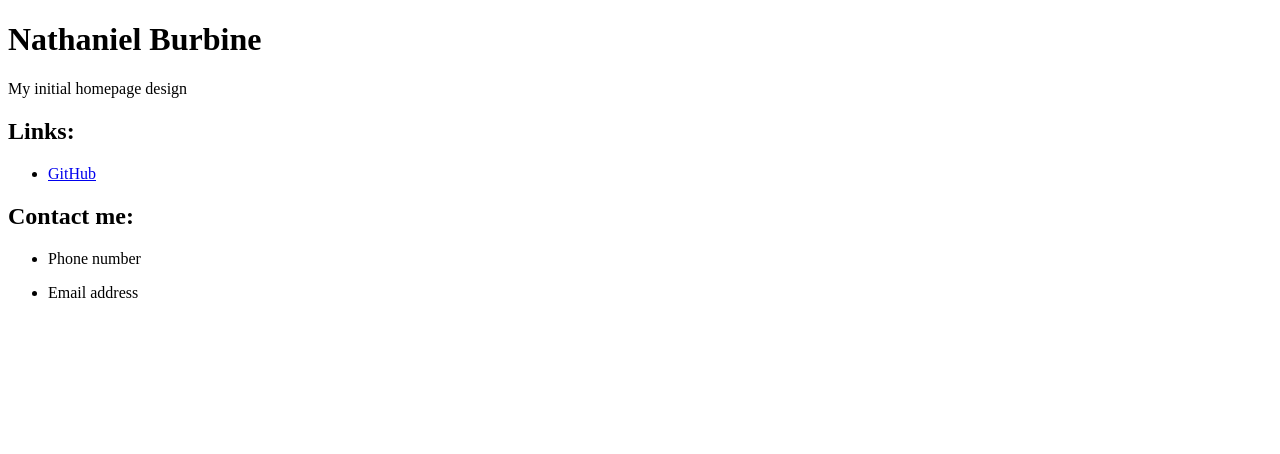
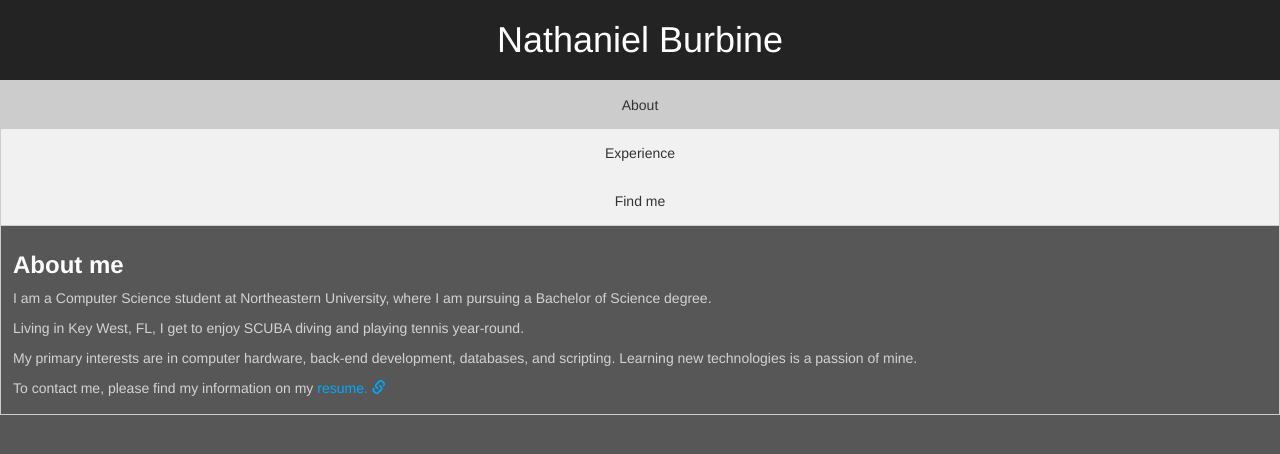
Before and after one commit to nburbine/nburbine.github.io, a plain HTML site: page index.html in a window 1280 px wide. Drawn offline with nearby package versions, Linux system fonts and the light colour scheme.

Commit message:
Website v1
Resume, GitHub links. Short description of myself and work experience.

```diff
--- a/index.html
+++ b/index.html
@@ -1,22 +1,74 @@
 <!DOCTYPE html>
 <html lang="en">
 <head>
+    <link rel="stylesheet" href="https://maxcdn.bootstrapcdn.com/bootstrap/3.3.7/css/bootstrap.min.css">
+    <link href="style.css" rel="stylesheet">
+    <script src="https://ajax.googleapis.com/ajax/libs/jquery/3.3.1/jquery.min.js"></script>
+    <script src="https://maxcdn.bootstrapcdn.com/bootstrap/3.3.7/js/bootstrap.min.js"></script>
+    <script src="tabs.js"></script>
     <meta charset="UTF-8">
+    <meta name="viewport" content="width=device-width, initial-scale=1">
     <title>Nathaniel Burbine</title>
 </head>
 <body>
-<h1>Nathaniel Burbine</h1>
-<p>My initial homepage design</p>
-<h2>Links:</h2>
+<div class="container-fluid" id="namebox">
+    <h1 class="text-center">Nathaniel Burbine</h1>
+</div>
+
+<div class="tab">
+    <button class="tablinks" onclick="openTab(event, 'About')" id="defaultTab">About</button>
+    <button class="tablinks" onclick="openTab(event, 'Work')">Experience</button>
+    <button class="tablinks" onclick="openTab(event, 'Find')">Find me</button>
+</div>
+
+<div id="About" class="tabcontent">
+    <h3><b>About me</b></h3>
+    <p>I am a Computer Science student at Northeastern University, where I am pursuing a Bachelor of Science degree.</p>
+    <p>Living in Key West, FL, I get to enjoy SCUBA diving and playing tennis year-round.</p>
+    <p>My primary interests are in computer hardware, back-end development, databases, and scripting.
+        Learning new technologies is a passion of mine.</p>
+    <p>To contact me, please find my information on my
+        <a href="https://drive.google.com/open?id=1XEVEiYdfT6mQth9p_OQoDT3PXQ2srZqJ" target="_blank">
+            resume.
+            <span class="glyphicon glyphicon-link"></span>
+        </a>
+    </p>
+</div>
+
+<div id="Work" class="tabcontent">
+    <h3><b>Work Experience</b></h3>
+    <p>During my time as a student I have had the opportunity to complete two temporary work experiences, each lasting
+        6-months.</p>
+    <p>My first was with the DevOps team at Dell EMC in Hopkinton, MA. I was assigned to create a monitoring solution
+        for test servers which exposed me to Docker and Nagios. I was able to rely on senior developers to verify my
+        design choices which taught me how to think like a software developer. I also got a taste of customer support
+        as I audited the support ticket backlog of DevOps team and followed up on open issues.</p>
+    <p>My next was with the IT department of the Monroe County School District where I was responsible for day-to-day
+        tech support of an elementary school of 550+ students and 50+ teachers/administrators. There, I was able to
+        refine my customer support skills through assisting users with varied technical and personal backgrounds.
+        I became adept at troubleshooting issues with Windows devices, printers, Chromebooks, and iPads.</p>
+</div>
+
+<div id="Find" class="tabcontent">
+    <h3><b>Links</b></h3>
     <ul>
         <li>
-		<a href="https://github.com/nburbine">GitHub</a>
+            <a href="https://drive.google.com/open?id=1XEVEiYdfT6mQth9p_OQoDT3PXQ2srZqJ" target="_blank">
+                My Resume
+                <span class="glyphicon glyphicon-link"></span>
+            </a>
+        </li>
+        <li>
+            <a href="https://github.com/nburbine" target="_blank">
+                My GitHub Profile
+                <span class="glyphicon glyphicon-link"></span>
+            </a>
         </li>
     </ul>
-<h2>Contact me:</h2>
-<ul>
-	<li><p>Phone number</p></li>
-	<li><p>Email address</p></li>
-</ul>
+</div>
+
+<script>
+    document.getElementById("defaultTab").click();
+</script>
 </body>
 </html>
--- /dev/null
+++ b/style.css
@@ -0,0 +1,66 @@
+body {
+    background-color: #575757;
+}
+
+#namebox {
+    background-color: #232323;
+}
+
+h1 {
+    color: white;
+    margin: auto;
+    padding: 20px;
+}
+
+h3 {
+    color: white;
+}
+
+p {
+    color: lightgrey;
+}
+
+li {
+    color: lightgrey;
+}
+
+a {
+    color: #00aaff;
+}
+
+/* Style the tab */
+.tab {
+    overflow: hidden;
+    border: 1px solid #ccc;
+    background-color: #f1f1f1;
+}
+
+/* Style the buttons that are used to open the tab content */
+.tab button {
+    background-color: inherit;
+    float: left;
+    width: 100%;
+    border: none;
+    outline: none;
+    cursor: pointer;
+    padding: 14px 16px;
+    transition: 0.3s;
+}
+
+/* Change background color of buttons on hover */
+.tab button:hover {
+    background-color: #ddd;
+}
+
+/* Create an active/current tablink class */
+.tab button.active {
+    background-color: #ccc;
+}
+
+/* Style the tab content */
+.tabcontent {
+    display: none;
+    padding: 6px 12px;
+    border: 1px solid #ccc;
+    border-top: none;
+}
--- /dev/null
+++ b/tabs.js
@@ -0,0 +1,16 @@
+function openTab(evt, cityName) {
+    var i, tabcontent, tablinks;
+
+    tabcontent = document.getElementsByClassName("tabcontent");
+    for (i = 0; i < tabcontent.length; i++) {
+        tabcontent[i].style.display = "none";
+    }
+
+    tablinks = document.getElementsByClassName("tablinks");
+    for (i = 0; i < tablinks.length; i++) {
+        tablinks[i].className = tablinks[i].className.replace(" active", "");
+    }
+
+    document.getElementById(cityName).style.display = "block";
+    evt.currentTarget.className += " active";
+}
```
Also changed, not shown: 2 other files. Lines whose indentation alone changed are shown as unchanged.
